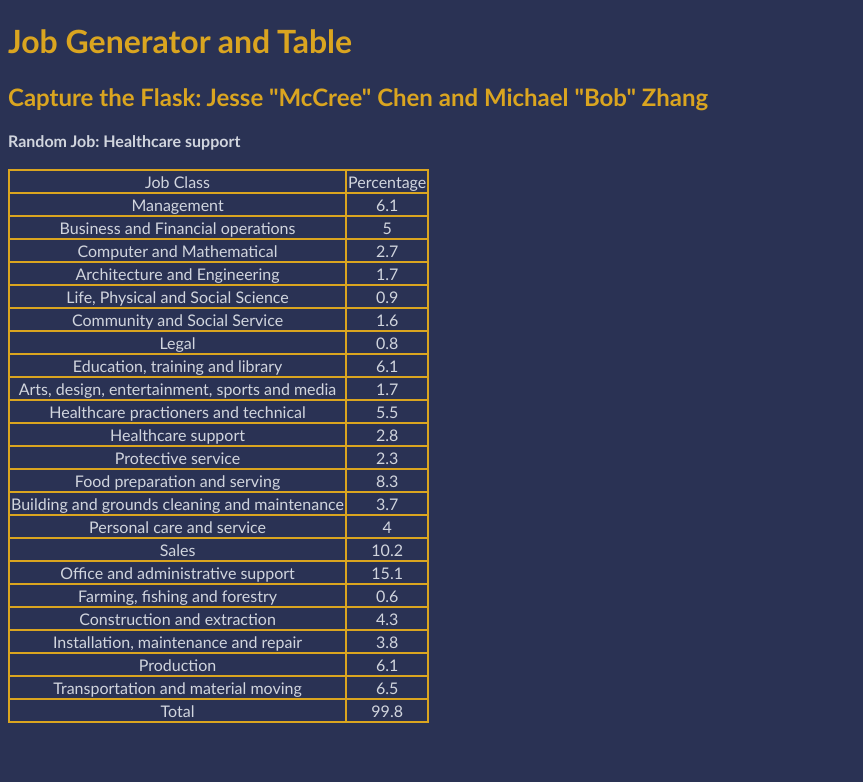
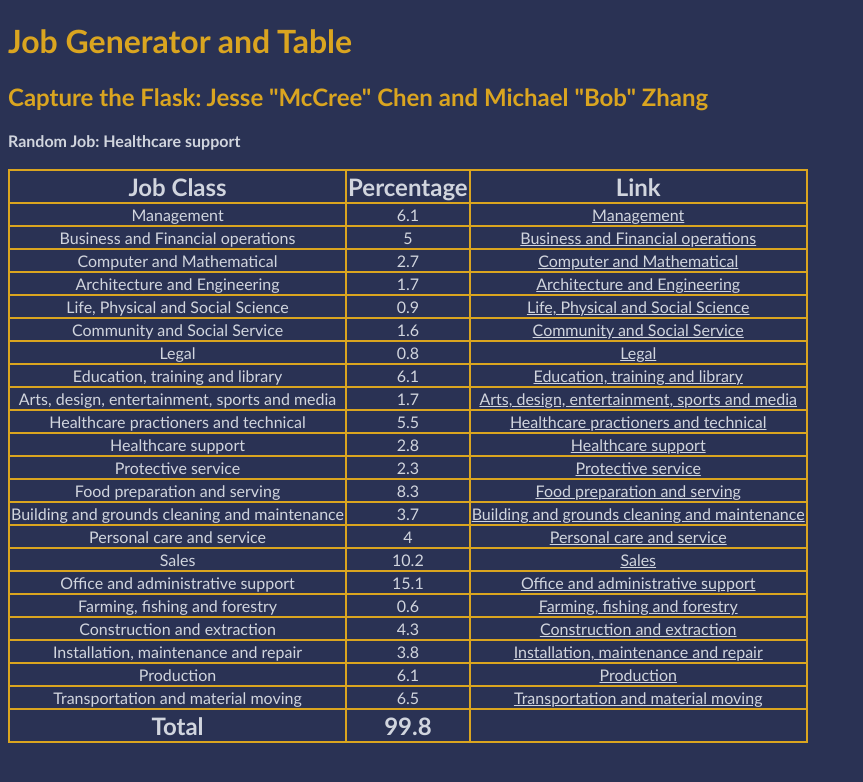
Before and after one commit to jessechen1618/python_softdev_fall, a Flask app: page /occupyflaskst in a window 1280 px wide. Shown: the top 782 px of the page, without its empty margins (0-863 px from the left). Run offline with Flask 2, Linux system fonts and the light colour scheme.

Commit message:
10occ final update

```diff
--- a/10_occ/app.py
+++ b/10_occ/app.py
@@ -10,9 +10,11 @@ import random
 # CSV Script ----------------------------------------------------------
 #open the csv file
 file=open("occupations.csv","r")
+file2 = open("links.csv", "r")
 
 #read the file and split on new lines to get each line of the csv table as an element in the list
 job=file.read().split("\n")
+links = file2.read().split("\n")
 
 #function to iterate through the list and split each line of the csv table on the right-most comma, separating the occupation and the percentage
 def splitCategory(l):
@@ -23,6 +25,7 @@ def splitCategory(l):
         #split at the last comma of each item (becomes 2d array with occupation and percentage)
     return l
 job=splitCategory(job)
+links=splitCategory(links)
 
 #function for taking out the quotation marks in the occupation
 def takeOutQuotes(l):
@@ -34,18 +37,38 @@ def takeOutQuotes(l):
             #strip the quotes
     return l
 job=takeOutQuotes(job)
+links=takeOutQuotes(links)
 
 #take out the first item(category titles) and last two items (total percentage and an extra empty list)
-jobtable = job[:len(job) - 1]
+jobtable = job[1:len(job) - 2]
 
-listofjobs = [None] * len(jobtable);
+#make three new lists: one with only the jobs, one with only the percentages, one with only the links
+listofjobs = [None] * len(jobtable)
 listofpercentages = [None] * len(jobtable)
+listoflinks = [None] * len(jobtable)
 
 for i in range(0, len(jobtable)):
     listofjobs[i] = jobtable[i][0]
     listofpercentages[i] = jobtable[i][1]
+    listoflinks[i] = links[i][1]
 
 job=job[1:len(job) - 2]
+
+#make a dictionary to store the percentages
+dictofpercentages = dict.fromkeys(listofjobs)
+counter = 0
+
+for key in dictofpercentages.keys():
+    dictofpercentages[key] = listofpercentages[counter]
+    counter = counter + 1
+
+#make a dictionary to store the links
+dictoflinks = dict.fromkeys(listofjobs)
+counter = 0
+
+for key in dictoflinks.keys():
+    dictoflinks[key] = listoflinks[counter]
+    counter = counter + 1
 
 #function to update each percentage to be a sum of all previous percentages
 def rangePercent(l):
@@ -106,7 +129,9 @@ def occ_table():
     return render_template('/occ_template.html',
     	tab_title = "Occupation Table and Generator",
 		random_job = randomPick(job),
-    	pair_list = zip(listofjobs, listofpercentages))
+    	job_list = listofjobs,
+        percentage_dict = dictofpercentages,
+        links_dict = dictoflinks)
 
 if __name__ == "__main__":
     app.debug = True #When this is false, the website no longer able to update authomatically when you make a change in the code
--- a/10_occ/links.csv
+++ b/10_occ/links.csv
@@ -1,24 +1,22 @@
-Job Class,Percentage
-Management,6.1
-Business and Financial operations,5
-Computer and Mathematical,2.7
-Architecture and Engineering,1.7
-"Life, Physical and Social Science",0.9
-Community and Social Service,1.6
-Legal,0.8
-"Education, training and library",6.1
-"Arts, design, entertainment, sports and media",1.7
-Healthcare practioners and technical,5.5
-Healthcare support,2.8
-Protective service,2.3
-Food preparation and serving,8.3
-Building and grounds cleaning and maintenance,3.7
-Personal care and service,4
-Sales,10.2
-Office and administrative support,15.1
-"Farming, fishing and forestry",0.6
-Construction and extraction,4.3
-"Installation, maintenance and repair",3.8
-Production,6.1
-Transportation and material moving,6.5
-Total,99.8
+Management,https://www.careerbuilder.com/jobs-management
+Business and Financial operations,http://www.careers.org/occupations/field/13/business-and-financial-operations
+Computer and Mathematical,http://www.careers.org/occupations/field/15/computer-and-mathematical
+Architecture and Engineering,https://www.engineering.com/jobs/architectural-engineering/
+"Life, Physical and Social Science",http://www.careers.org/occupations/field/19/life-physical-and-social-science
+Community and Social Service,http://www.careers.org/occupations/field/21/community-and-social-services
+Legal,https://lawjobs.com/
+"Education, training and library",http://www.careers.org/occupations/field/25/education-training-and-library
+"Arts, design, entertainment, sports and media",http://www.careers.org/occupations/field/27/arts-design-entertainment-sports-and-media
+Healthcare practioners and technical,https://www.indeed.com/q-Health-Practitioner-jobs.html
+Healthcare support,https://www.healthcaresupport.com/
+Protective service,https://www.governmentjobs.com/careers/sdcounty/classspecs/80859
+Food preparation and serving,https://resources.workable.com/prep-cook-job-description
+Building and grounds cleaning and maintenance,https://www.americasjobexchange.com/grounds-maintenance-worker-job-description
+Personal care and service,https://study.com/articles/Personal_Care_Aide_Job_Description_Duties_and_Requirements.html
+Sales,https://resources.workable.com/sales-representative-job-description
+Office and administrative support,https://www.betterteam.com/administrative-assistant-job-description
+"Farming, fishing and forestry",https://www.bls.gov/ooh/farming-fishing-and-forestry/forest-and-conservation-workers.htm
+Construction and extraction,https://www.betterteam.com/construction-worker-job-description
+"Installation, maintenance and repair",https://www.myplan.com/careers/maintenance-and-repair-workers-general/description-49-9071.00.html
+Production,https://www.greatsampleresume.com/job-descriptions/production-worker-job-description/
+Transportation and material moving,https://www.thebalancecareers.com/transportation-job-titles-2061509
--- a/10_occ/templates/occ_template.html
+++ b/10_occ/templates/occ_template.html
@@ -10,13 +10,23 @@
     <b>Random Job: {{ random_job }}</b>
     <br><br>
   <table>
-  	{% for row in pair_list %}
+    <tr>
+      <td><b><font size="5">Job Class</font></b></td>
+      <td><b><font size="5">Percentage</font></b></td>
+      <td><b><font size="5">Link</font></b></td>
+    </tr>
+  	{% for item in job_list %}
   		<tr>
-  			{% for cell in row %}
-  				<td>{{ cell }}</td>
-  			{% endfor %}
-  		</tr>
-  	{% endfor %}
+        <td>{{ item }}</td>
+        <td>{{ percentage_dict[item] }}</td>
+        <td><a href = {{links_dict[item]}}>{{item}}</a></td>
+      </tr>
+    {% endfor %}
+    <tr>
+        <td><b><font size="5">Total</font></b></td>
+        <td><b><font size="5">99.8</font></b></td>
+        <td></td>
+      </tr>
   </table>
   </body>
 </html>
```
Also changed, not shown: 10_occ/static/styles.css (line endings or trailing spaces).
